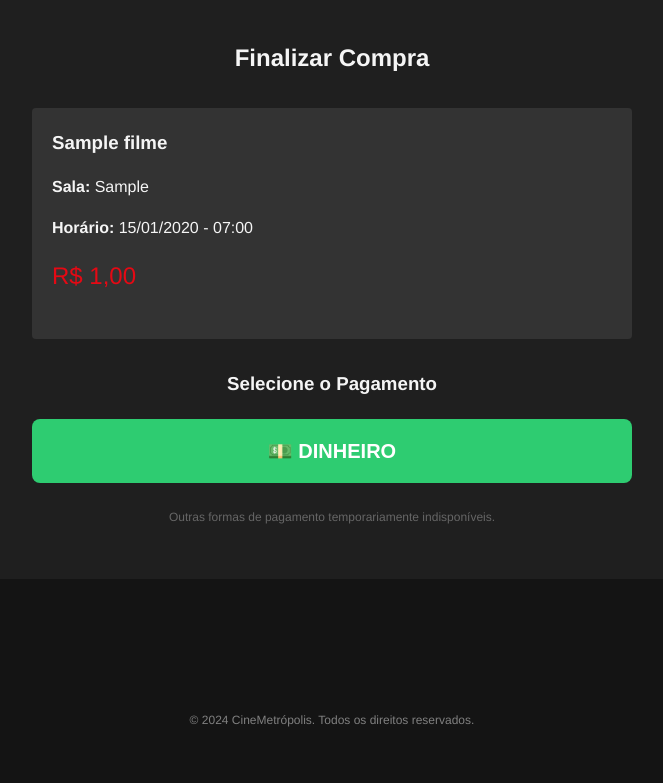
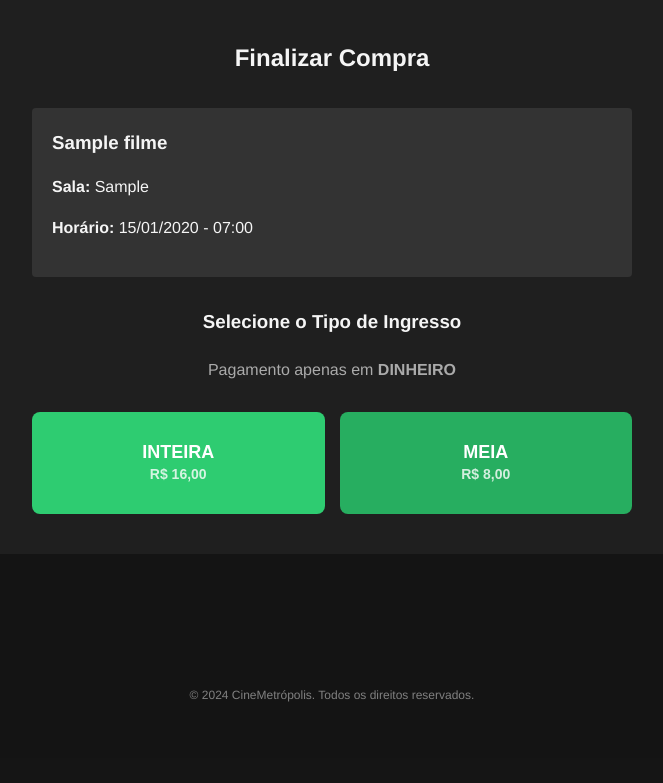
Before and after one commit to ronan-aguiar/cinema-project, a Django app: page /sessao/1/ in a window 1280 px wide. Shown: the part 120-903 px from the top of the page, without its empty margins (308-971 px from the left). After the commit the page ends 822 px from the top, so only its background shows below. Run offline with Django 5.2, Linux system fonts and the light colour scheme; a user stored in the database is signed in; tables that the repository leaves empty hold one stand-in row (values such as "Sample post").

Commit message:
Implement Ticket Types and Remove Session Price

```diff
--- a/bilheteria/admin.py
+++ b/bilheteria/admin.py
@@ -8,7 +8,7 @@ class FilmeAdmin(admin.ModelAdmin):
 
 @admin.register(Sessao)
 class SessaoAdmin(admin.ModelAdmin):
-    list_display = ('filme', 'sala', 'horario', 'preco')
+    list_display = ('filme', 'sala', 'horario')
     list_filter = ('sala', 'horario')
 
 @admin.register(Ingresso)
--- a/bilheteria/models.py
+++ b/bilheteria/models.py
@@ -21,7 +21,6 @@ class Sessao(models.Model):
     filme = models.ForeignKey(Filme, on_delete=models.CASCADE, verbose_name="Filme")
     sala = models.CharField(max_length=50, verbose_name="Sala de Exibição")
     horario = models.DateTimeField(verbose_name="Horário da Sessão")
-    preco = models.DecimalField(max_digits=6, decimal_places=2, verbose_name="Preço do Ingresso")
 
     def __str__(self):
         return f"{self.filme.titulo} - {self.horario.strftime('%d/%m %H:%M')}"
@@ -34,6 +33,11 @@ class Ingresso(models.Model):
     sessao = models.ForeignKey(Sessao, on_delete=models.CASCADE, verbose_name="Sessão")
     vendedor = models.ForeignKey(User, on_delete=models.SET_NULL, null=True, blank=True, verbose_name="Vendedor")
     data_venda = models.DateTimeField(auto_now_add=True, verbose_name="Data da Venda")
+    tipo = models.CharField(max_length=20, verbose_name="Tipo de Ingresso", choices=[
+        ('INTEIRA', 'Inteira'),
+        ('MEIA', 'Meia'),
+    ], default='INTEIRA')
+    valor_pago = models.DecimalField(max_digits=6, decimal_places=2, verbose_name="Valor Pago", default=0.00)
     forma_pagamento = models.CharField(max_length=50, verbose_name="Forma de Pagamento", choices=[
         ('DINHEIRO', 'Dinheiro'),
         ('CARTAO', 'Cartão'),
--- a/bilheteria/templates/bilheteria/filme_detalhes.html
+++ b/bilheteria/templates/bilheteria/filme_detalhes.html
@@ -22,7 +22,6 @@
                 style="background-color: #333; border: 1px solid #555;">
                 <div style="font-size: 18px; color: var(--primary);">{{ sessao.horario|date:"H:i" }}</div>
                 <div style="font-size: 12px; color: #aaa;">{{ sessao.sala }}</div>
-                <div style="font-size: 12px;">R$ {{ sessao.preco }}</div>
             </a>
             {% empty %}
             <p>Nenhuma sessão disponível para este filme.</p>
--- a/bilheteria/templates/bilheteria/sessao_detalhes.html
+++ b/bilheteria/templates/bilheteria/sessao_detalhes.html
@@ -8,28 +8,32 @@
         <h3 style="margin-bottom: 10px;">{{ sessao.filme.titulo }}</h3>
         <p><strong>Sala:</strong> {{ sessao.sala }}</p>
         <p><strong>Horário:</strong> {{ sessao.horario|date:"d/m/Y - H:i" }}</p>
-        <p style="font-size: 24px; color: var(--primary); margin-top: 10px;">R$ {{ sessao.preco }}</p>
     </div>
 
-    <h3 style="text-align: center; margin-bottom: 20px;">Selecione o Pagamento</h3>
+    <h3 style="text-align: center; margin-bottom: 20px;">Selecione o Tipo de Ingresso</h3>
+    <p style="text-align: center; color: #aaa; margin-bottom: 30px;">Pagamento apenas em <strong>DINHEIRO</strong></p>
+
     <form method="post" id="pos-form">
         {% csrf_token %}
-        <input type="hidden" name="forma_pagamento" id="input-pagamento">
+        <input type="hidden" name="tipo_ingresso" id="input-tipo">
 
-        <div style="display: grid; gap: 15px;">
-            <button type="button" onclick="confirmarVenda('DINHEIRO')"
-                style="padding: 20px; font-size: 20px; background: #2ecc71; color: white; border: none; border-radius: 8px; cursor: pointer; font-weight: bold;">
-                💵 DINHEIRO
+        <div style="display: grid; grid-template-columns: 1fr 1fr; gap: 15px;">
+            <button type="button" onclick="confirmarVenda('INTEIRA', 'R$ 16,00')"
+                style="padding: 30px; font-size: 18px; background: #2ecc71; color: white; border: none; border-radius: 8px; cursor: pointer; font-weight: bold;">
+                INTEIRA<br><span style="font-size: 14px; opacity: 0.8">R$ 16,00</span>
             </button>
-            <p style="text-align: center; color: #666; font-size: 12px; margin-top: 10px;">Outras formas de pagamento
-                temporariamente indisponíveis.</p>
+
+            <button type="button" onclick="confirmarVenda('MEIA', 'R$ 8,00')"
+                style="padding: 30px; font-size: 18px; background: #27ae60; color: white; border: none; border-radius: 8px; cursor: pointer; font-weight: bold;">
+                MEIA<br><span style="font-size: 14px; opacity: 0.8">R$ 8,00</span>
+            </button>
         </div>
     </form>
 
     <script>
-        function confirmarVenda(metodo) {
-            if (confirm('Confirmar venda no ' + metodo + '?')) {
-                document.getElementById('input-pagamento').value = metodo;
+        function confirmarVenda(tipo, valor) {
+            if (confirm('Confirmar venda ' + tipo + ' (' + valor + ')?')) {
+                document.getElementById('input-tipo').value = tipo;
                 document.getElementById('pos-form').submit();
             }
         }
--- a/bilheteria/views.py
+++ b/bilheteria/views.py
@@ -19,11 +19,22 @@ def sessao_detalhes(request, sessao_id):
     sessao = get_object_or_404(Sessao, pk=sessao_id)
 
     if request.method == 'POST':
-        forma_pagamento = request.POST.get('forma_pagamento')
+        tipo = request.POST.get('tipo_ingresso')
+        forma_pagamento = 'DINHEIRO'  # Por enquanto fixo
 
-        # Registra o vendedor (usuário logado)
+        # Lógica de preços
+        preco = 0
+        if tipo == 'INTEIRA':
+            preco = 16.00
+        elif tipo == 'MEIA':
+            preco = 8.00
+        # ESTUDANTE e CORTESIA continuam 0
+
+        # Registra o vendedor
         ingresso = Ingresso.objects.create(
             sessao=sessao,
+            tipo=tipo,
+            valor_pago=preco,
             forma_pagamento=forma_pagamento,
             vendedor=request.user
         )
```
Also changed, not shown: bilheteria/migrations/0002_ingresso_tipo_ingresso_valor_pago.py (added), bilheteria/migrations/0003_alter_ingresso_tipo.py (added), bilheteria/migrations/0004_remove_sessao_preco.py (added).
